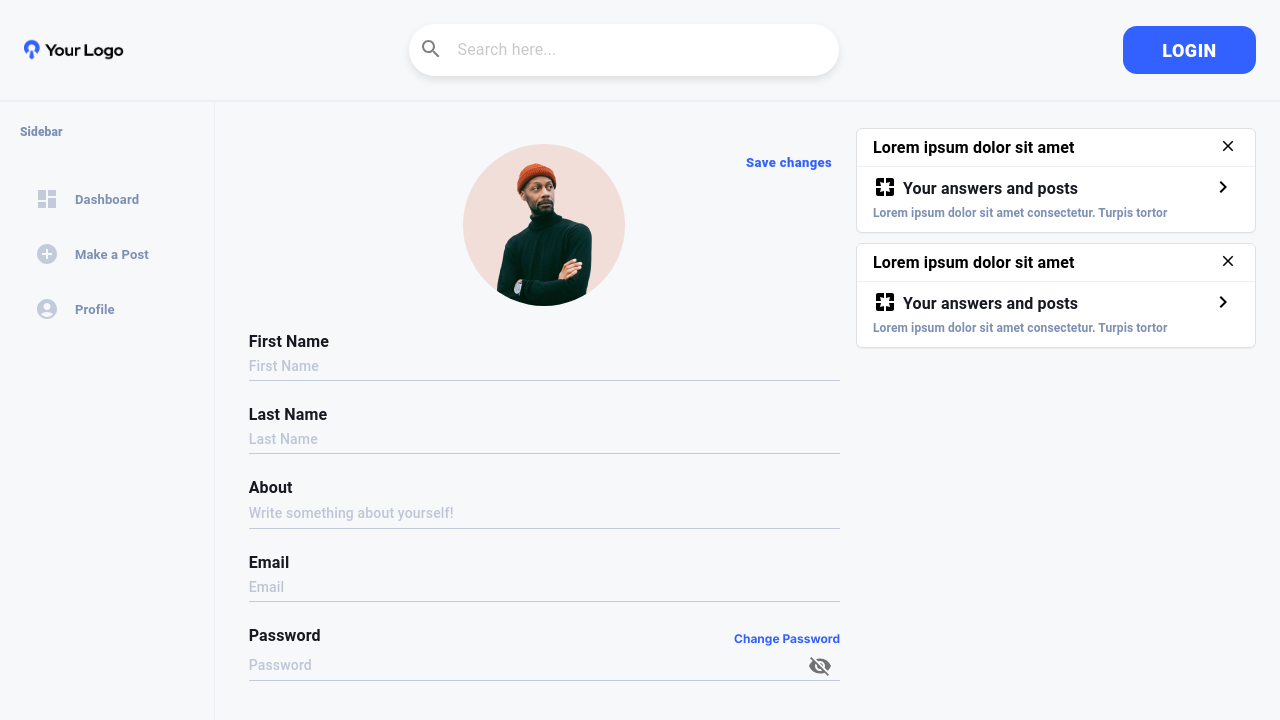
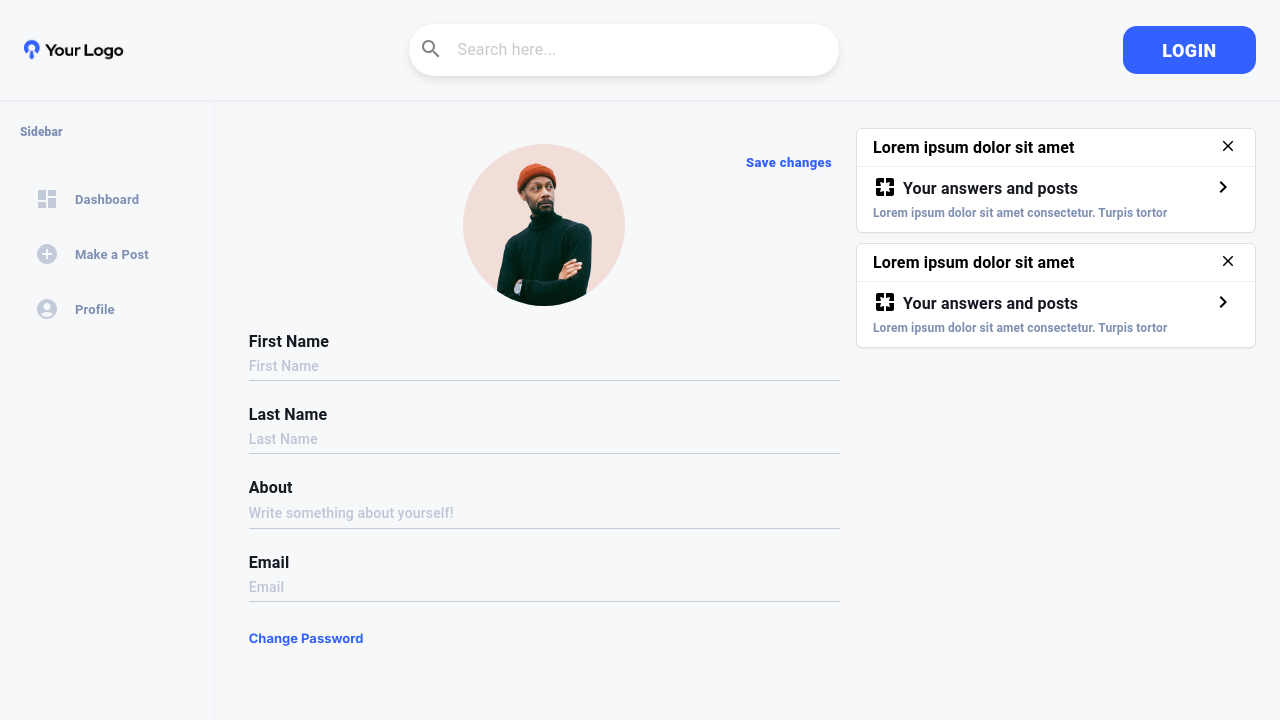
Before and after one commit to Inder-singh001/algorithmics-forums, a Next.js app: page /profile/edit in a window 1280 px wide. Shown: the top 720 px of the page. Built offline with nearby package versions, Linux system fonts and the light colour scheme.

Commit message:
profileEdit update done

```diff
--- a/public/sass/pages/profileEdit.scss
+++ b/public/sass/pages/profileEdit.scss
@@ -8,20 +8,24 @@
 // }
 .edit_section {
   margin: 16px 0px 0px 10px;
+
   .head_section {
     position: relative;
     display: flex;
     justify-content: center;
     align-items: center;
     margin-bottom: 26px;
+
     .avatar_section {
       width: 162px;
       height: 162px;
       display: inline-block;
       position: relative;
+
       img {
         border-radius: 50%;
       }
+
       .css-i4bv87-MuiSvgIcon-root {
         position: absolute;
         top: 50%;
@@ -33,6 +37,7 @@
         color: $white;
         z-index: 1;
       }
+
       &:hover {
         &::after {
           content: "";
@@ -45,15 +50,18 @@
           border-radius: 50%;
           z-index: 0;
         }
+
         .css-i4bv87-MuiSvgIcon-root {
           opacity: 1;
         }
       }
     }
+
     .btn_section {
       position: absolute;
       top: 0px;
       right: 0px;
+
       // .MuiTypography-root {
       //   color: $primaryBlue_color;
       //   // font-family: Roboto;
@@ -65,7 +73,7 @@
       //     bottom: 2px;
       //   }
       // }
-      .MuiButtonBase-root  {
+      .MuiButtonBase-root {
         color: $primaryBlue_color;
         // font-family: Roboto;
         font-size: 13px;
@@ -74,18 +82,22 @@
         text-transform: none;
 
         @extend %bottom-Line_animation;
+
         &::after {
           bottom: 2px;
         }
-        .MuiTouchRipple-root{
+
+        .MuiTouchRipple-root {
           display: none;
         }
       }
     }
   }
+
   .body_section {
     .text_section {
       margin-bottom: 24px;
+
       .MuiFormLabel-root {
         // font-family: Roboto;
         font-size: 16px;
@@ -93,15 +105,19 @@
         line-height: 20px;
         color: $secondarytext;
       }
+
       .MuiInputBase-root {
         width: 100%;
+
         &::before {
           border-bottom: 1px solid $icons;
         }
+
         &::after {
           border-bottom: 2px solid $secondarytext;
         }
       }
+
       .MuiInputBase-input {
         color: $descriptionText;
         // font-family: Roboto;
@@ -109,28 +125,18 @@
         font-weight: 500;
         line-height: 22px;
       }
-      .label_section {
-        display: flex;
-        .pass_area {
-          width: calc(100% - 50%);
-          .MuiInputBase-input {
-            float: left;
     }
-        }
+
     .change_pass_area {
-          width: 50%;
       a {
-            float: right;
-            // font-family: Roboto;
-            font-size: 12px;
+        font-size: 13px;
         font-weight: 700;
         line-height: 25px;
         color: $primaryBlue_color;
         @extend %bottom-Line_animation;
+
         &::after {
           bottom: 2px;
-            }
-          }
         }
       }
     }
@@ -159,7 +165,7 @@
 
 /* Landscape tablets and ipad */
 @media (min-width: 768px) and (max-width: 991px) {
-.edit_section{
+  .edit_section {
     margin: 4px 0px 0px 0px;
   }
 }
--- a/src/app/components/profileEdit.js
+++ b/src/app/components/profileEdit.js
@@ -30,32 +30,15 @@ const ProfileEdit = () => {
     }
   }
 
-  // let defaultValue = {
-  //   first_name: '',
-  //   last_name: '',
-  //   about_me: '',
-  //   email: '',
-  //   // password:'',
-  // }
-
-  // let [formData, setFormData] = useState(defaultValue)
-  // let [errors, setErrors] = useState(defaultValue)
-
-  const [formData, setFormData] = useState({
+  let editData = {
     first_name: '',
     last_name: '',
     about_me: '',
     email: '',
     password: '',
-  });
-
-  const [errors, setErrors] = useState({
-    first_name: '',
-    last_name: '',
-    about_me: '',
-    email: '',
-    password: '',
-  });
+  }
+  const [formData, setFormData] = useState(editData);
+  const [errors, setErrors] = useState(editData);
 
   useEffect(() => {
     const fetchData = async () => {
@@ -117,7 +100,7 @@ const ProfileEdit = () => {
       "last_name": "required",
       "about_me": "required",
       "email": "required|email",
-      "password":"required",
+      "password": "required",
 
     })
     let coin = getToken(tokenName.LOGIN_TOKEN)
@@ -127,7 +110,6 @@ const ProfileEdit = () => {
       let resp = await postApi(`/user/update/${userData._id}`, formData)
       console.log(resp)
       if (resp.status) {
-        // otp screen
         toast.success(resp.message)
         setFormData({
           first_name: userData.first_name || '',
@@ -154,12 +136,6 @@ const ProfileEdit = () => {
     }
   }
   const router = useRouter();
-  const [showPassword, setShowPassword] = useState(false);
-  const handleClickShowPassword = () => setShowPassword((show) => !show);
-  const handleMouseDownPassword = (event) => {
-    event.preventDefault();
-  }
-
   return (
 
 
@@ -171,7 +147,6 @@ const ProfileEdit = () => {
             <EditIcon />
           </div>
           <div className="btn_section" >
-            {/* <Typography type="submit" >Save changes</Typography> */}
             <Button type="submit">
               Save changes
             </Button>
@@ -186,8 +161,6 @@ const ProfileEdit = () => {
               name="first_name"
               value={formData.first_name}
               onChange={handleInputChange}
-              // error={!!errors.first_name}
-            // helperText={errors.first_name || ''}
             />
             <HelperText error={errors.first_name ? errors.first_name : ""} />
           </div>
@@ -199,10 +172,8 @@ const ProfileEdit = () => {
               name="last_name"
               value={formData.last_name}
               onChange={handleInputChange}
-              // error={!!errors.last_name}
-              // helperText={errors.last_name || ''}
             />
-             <HelperText error={errors.last_name ? errors.last_name : ""} />
+            <HelperText error={errors.last_name ? errors.last_name : ""} />
           </div>
           <div className="text_section">
             <InputLabel htmlFor="about_me">About</InputLabel>
@@ -212,10 +183,6 @@ const ProfileEdit = () => {
               name="about_me"
               value={formData.about_me}
               onChange={handleInputChange}
-              // error={!!errors.about_me}
-              // // helperText={errors.about_me || ''}
-              // helperText={errors.about_me ? errors.about_me : ""}
-              // rows={6}
               multiline
             />
             <HelperText error={errors.about_me ? errors.about_me : ""} />
@@ -228,48 +195,12 @@ const ProfileEdit = () => {
               name="email"
               value={formData.email}
               onChange={handleInputChange}
-              // error={!!errors.email}
-              // helperText={errors.email || ''}
             />
-             <HelperText error={errors.email ? errors.email: ""} />
+            <HelperText error={errors.email ? errors.email : ""} />
           </div>
-          <div className="text_section">
-            <div className="label_section">
-              <div className="pass_area">
-                <InputLabel htmlFor="standard-adornment-password">
-                  Password
-                </InputLabel>
-              </div>
-              <div className="change_pass_area">
-                <Link href="/auth/change-password">Change Password </Link>
-              </div>
-            </div>
-            <Input
-              id="standard-adornment-password"
-              placeholder="Password"
-              name="password"
-              value={formData.password}
-              onChange={handleInputChange}
-              helperText={errors.password ? errors.password : ""}
-              type={showPassword ? "text" : "password"}
-              endAdornment={
-                <InputAdornment position="end">
-                  <IconButton
-                    aria-label="toggle password visibility"
-                    onClick={handleClickShowPassword}
-                    onMouseDown={handleMouseDownPassword}
-                  >
-                    {!showPassword ? <VisibilityOff /> : <Visibility />}
-                  </IconButton>
-                </InputAdornment>
-              }
-              // inputProps={{
-              //   'aria-label': 'weight',
-              // }}
-            />
-             <HelperText error={errors.password ? errors.password: ""} />
+          <div className="change_pass_area">
+            <Link href="/auth/change-password">Change Password </Link>
           </div>
-
         </div>
       </form>
     </div>
```
Lines whose indentation alone changed are shown as unchanged.
